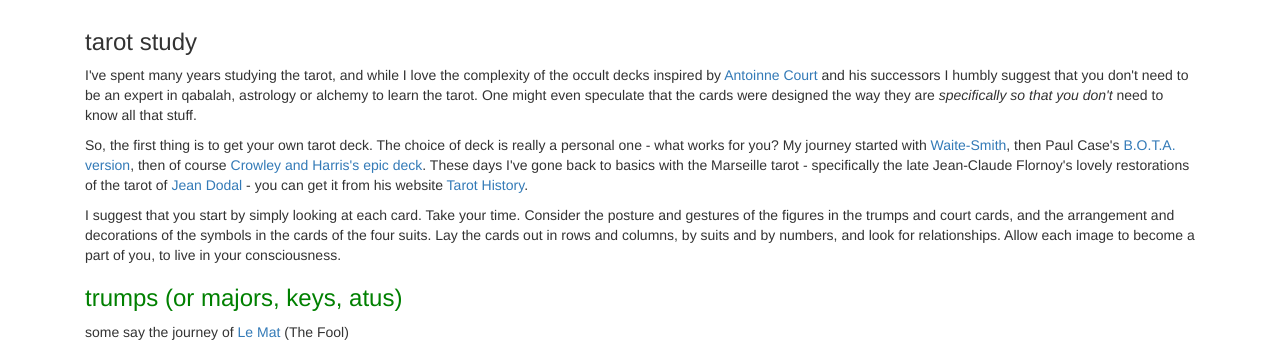
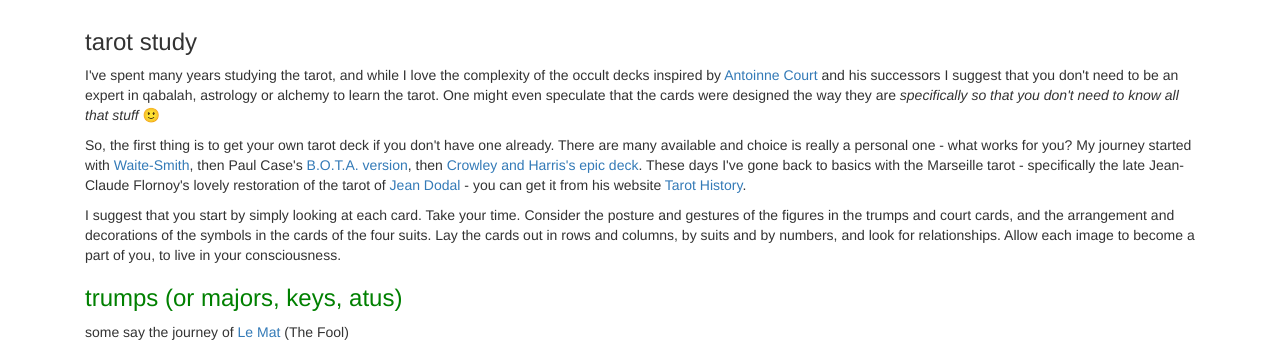
Before and after one commit to jeremytarling/python-tarot, a Flask app: page /tarot-study in a window 1280 px wide. Shown: the part 51-403 px from the top of the page. Run offline with Flask 2, Linux system fonts and the light colour scheme; some libraries are stand-ins or nearby versions.

Commit message:
minor text edits

```diff
--- a/webapp/templates/tarot_study.html
+++ b/webapp/templates/tarot_study.html
@@ -4,9 +4,9 @@
 
     <h3>tarot study</h3>
 
-    <p>I've spent many years studying the tarot, and while I love the complexity of the occult decks inspired by <a href="https://en.wikipedia.org/wiki/Antoine_Court_de_G%C3%A9belin" target="_new">Antoinne Court</a> and his successors I humbly suggest that you don't need to be an expert in qabalah, astrology or alchemy to learn the tarot. One might even speculate that the cards were designed the way they are <em>specifically so that you don't</em> need to know all that stuff.</p>
+    <p>I've spent many years studying the tarot, and while I love the complexity of the occult decks inspired by <a href="https://en.wikipedia.org/wiki/Antoine_Court_de_G%C3%A9belin" target="_new">Antoinne Court</a> and his successors I suggest that you don't need to be an expert in qabalah, astrology or alchemy to learn the tarot. One might even speculate that the cards were designed the way they are <em>specifically so that you don't need to know all that stuff</em> 🙂</p>
 
-    <p>So, the first thing is to get your own tarot deck. The choice of deck is really a personal one - what works for you? My journey started with <a href="https://en.wikipedia.org/wiki/Rider%E2%80%93Waite_tarot_deck" target="_new">Waite-Smith</a>, then Paul Case's <a href="https://en.wikipedia.org/wiki/B.O.T.A._tarot_deck" target="_new">B.O.T.A. version</a>, then of course <a href="https://en.wikipedia.org/wiki/Thoth_tarot_deck" target="_new">Crowley and Harris's epic deck</a>. These days I've gone back to basics with the Marseille tarot - specifically the late Jean-Claude Flornoy's lovely restorations of the tarot of <a href="https://www.britishmuseum.org/collection/object/P_1896-0501-592-1-78" target="new">Jean Dodal</a> - you can get it from his website <a href="https://tarot-history.com/tarot-of-jean-dodal/" target="new">Tarot History</a>.</p>
+    <p>So, the first thing is to get your own tarot deck if you don't have one already. There are many available and choice is really a personal one - what works for you? My journey started with <a href="https://en.wikipedia.org/wiki/Rider%E2%80%93Waite_tarot_deck" target="_new">Waite-Smith</a>, then Paul Case's <a href="https://en.wikipedia.org/wiki/B.O.T.A._tarot_deck" target="_new">B.O.T.A. version</a>, then <a href="https://en.wikipedia.org/wiki/Thoth_tarot_deck" target="_new">Crowley and Harris's epic deck</a>. These days I've gone back to basics with the Marseille tarot - specifically the late Jean-Claude Flornoy's lovely restoration of the tarot of <a href="https://www.britishmuseum.org/collection/object/P_1896-0501-592-1-78" target="new">Jean Dodal</a> - you can get it from his website <a href="https://tarot-history.com/tarot-of-jean-dodal/" target="new">Tarot History</a>.</p>
 
     <p>I suggest that you start by simply looking at each card. Take your time. Consider the posture and gestures of the figures in the trumps and court cards, and the arrangement and decorations of the symbols in the cards of the four suits. Lay the cards out in rows and columns, by suits and by numbers, and look for relationships. Allow each image to become a part of you, to live in your consciousness.</p>
 
```
